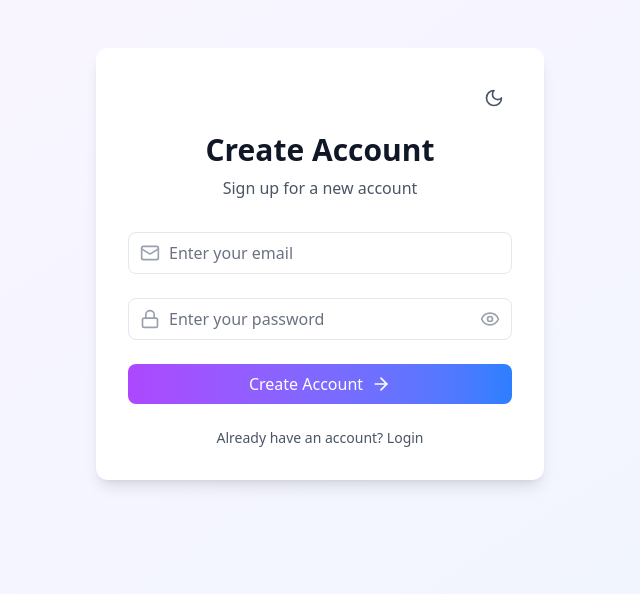
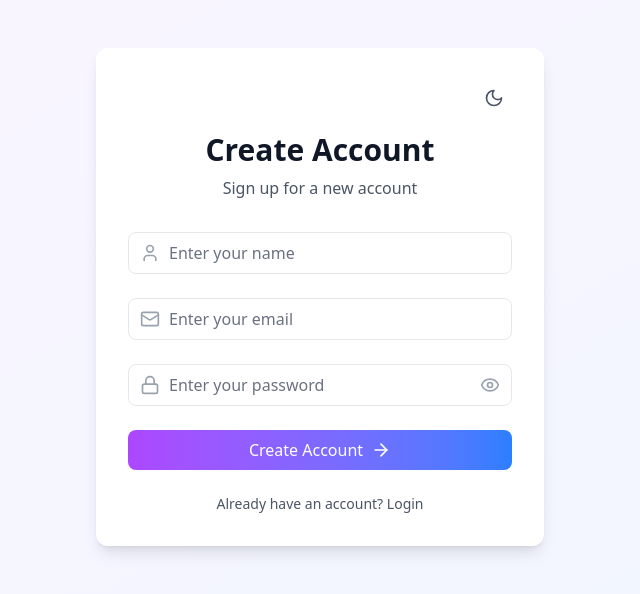
Before and after one commit to Chakibceran22/To_do_list_app, a React (Vite) app: page /signup in a window 1280 px wide. Shown: the top 594 px of the page, without its empty margins (320-960 px from the left). Built offline with nearby package versions, Linux system fonts and the light colour scheme.

Commit message:
finally finishing front and back fro auth

```diff
--- a/src/components/Login.jsx
+++ b/src/components/Login.jsx
@@ -1,9 +1,10 @@
 import React, { useState, useEffect } from "react";
 import { useNavigate } from "react-router-dom";
-
+import { signInWithEmailAndPassword } from "firebase/auth";
+import auth from '../firebase/firebaseAuth';
 import { Eye, EyeOff, Mail, Lock, User, ArrowRight, Moon, Sun } from 'lucide-react';
 
-const Login = () => {
+const Login = ({setUser}) => {
     const [showPassword, setShowPassword] = useState(false);
     const [darkMode, setDarkMode] = useState(false);
     const navigate = useNavigate();
@@ -38,10 +39,22 @@ const Login = () => {
         return Object.keys(newErrors).length === 0;
     };
 
-    const handleSubmit = (e) => {
+    const handleSubmit = async(e) => {
         e.preventDefault();
         if (validateForm()) {
-            console.log('Form submitted:', formData);
+            try{
+                const userCredentials = await signInWithEmailAndPassword(auth, formData.email, formData.password);
+                const user = userCredentials.user;
+                alert(`Welcome back, ${user.displayName}`);
+                navigate('/');
+            }
+            catch(error){
+                const errorCode = error.code;
+                const errorMessage = error.message;
+                console.log(errorCode, errorMessage);
+                alert(errorMessage);
+            }
+
         }
     };
 
--- a/src/components/Signeup.jsx
+++ b/src/components/Signeup.jsx
@@ -2,6 +2,8 @@ import React, { useState, useEffect } from 'react';
 import { useNavigate } from 'react-router-dom';
 import { Eye, EyeOff, Mail, Lock, User, ArrowRight, Moon, Sun } from 'lucide-react';
 import { createUserWithEmailAndPassword } from 'firebase/auth';
+import { updateProfile } from 'firebase/auth';
+
 import auth from '../firebase/firebaseAuth';
 
 
@@ -12,6 +14,7 @@ const Signeup = () => {
     const [formData, setFormData] = useState({
         email: '',
         password: '',
+        name : ''
     });
     const [errors, setErrors] = useState({});
 
@@ -35,6 +38,9 @@ const Signeup = () => {
         } else if (formData.password.length < 6) {
             newErrors.password = 'Password must be at least 6 characters';
         }
+        if(!formData.name){
+            newErrors.name = 'Name is required';
+        }
 
 
 
@@ -42,10 +48,28 @@ const Signeup = () => {
         return Object.keys(newErrors).length === 0;
     };
 
-    const handleSubmit = (e) => {
+    const handleSubmit = async(e) => {
         e.preventDefault();
+
         if (validateForm()) {
-            console.log('Form submitted:', formData);
+            try{
+                const userCredentials = await createUserWithEmailAndPassword(auth, formData.email, formData.password);
+                const user = userCredentials.user
+                await updateProfile(user, {
+                    displayName: formData.name
+                });
+
+                if(user){
+                    alert("user created successfully")
+                }
+
+            }
+            catch(error){
+                const errorCode = error.code;
+                const errorMessage = error.message;
+                console.log(errorCode, errorMessage);
+                alert("error : user already exists or server error");
+            }
         }
     };
 
@@ -95,6 +119,30 @@ const Signeup = () => {
                     </div>
 
                     <form onSubmit={handleSubmit}  className="space-y-6">
+
+                                      <div>
+                                        <div className="relative">
+                                          <User className={`absolute left-3 top-1/2 transform -translate-y-1/2 transition-colors duration-200 ${
+                                            darkMode ? 'text-gray-500' : 'text-gray-400'
+                                          }`} size={20} />
+                                          <input
+                                            type="text"
+                                            name="name"
+                                            value={formData.name}
+                                            onChange={handleChange}
+                                            className={`w-full pl-10 pr-4 py-2 rounded-lg focus:ring-2 focus:ring-purple-500 outline-none transition-all duration-200 border
+                                              ${errors.name ? 'border-red-500' : darkMode ? 'border-gray-600' : 'border-gray-200'}
+                                              ${darkMode
+                                                ? 'bg-gray-700 text-white border-gray-600 placeholder-gray-400'
+                                                : 'bg-white text-gray-900 border-gray-200 placeholder-gray-500'
+                                              }`}
+                                            placeholder="Enter your name"
+                                          />
+                                        </div>
+                                        {errors.name && (
+                                          <p className="mt-1 text-sm text-red-500">{errors.name}</p>
+                                        )}
+                                      </div>
 
 
                         <div>
--- a/src/components/TodoList.jsx
+++ b/src/components/TodoList.jsx
@@ -1,20 +1,43 @@
 import React, { useState, useEffect } from 'react';
-import { Trash2, Check, Plus, Moon, Sun } from 'lucide-react';
+import { Trash2, Check, Plus, Moon, Sun, Loader } from 'lucide-react'; // Add Loader icon
+import auth from '../firebase/firebaseAuth';
+import { getAuth, onAuthStateChanged } from 'firebase/auth';
 
 const TodoList = () => {
   const [todos, setTodos] = useState([]);
   const [newTodo, setNewTodo] = useState('');
   const [darkMode, setDarkMode] = useState(false);
   const [isSubmitting, setIsSubmitting] = useState(false);
+  const [user, setUser] = useState('');
+  const [loading, setLoading] = useState(true); // Loading state
 
   useEffect(() => {
     if (window.matchMedia('(prefers-color-scheme: dark)').matches) {
       setDarkMode(true);
     }
+
+    const unsubscribe = onAuthStateChanged(auth, (user) => {
+      if (user) {
+        setUser(user);
+      } else {
+        setUser(null); // Set user to null if not logged in
+      }
+      setLoading(false); // Set loading to false once the user state is updated
+    });
+
+    return () => unsubscribe(); // Cleanup the subscription on unmount
   }, []);
 
+  if (loading) {
+    return (
+      <div className="flex justify-center items-center min-h-screen">
+        <div className={`w-16 h-16 border-4 border-t-4 border-${darkMode ? 'gray-300' : 'gray-900'} border-solid rounded-full animate-spin`} style={{ borderTopColor: darkMode ? '#6366F1' : '#3B82F6' }}></div>
+      </div>
+    );
+  }
   const addTodo = async (e) => {
     e.preventDefault();
+    console.log(user)
     if (newTodo.trim()) {
       setIsSubmitting(true);
       // Simulate a small delay to show the loading state
--- a/src/firebase/firebaseAuth.js
+++ b/src/firebase/firebaseAuth.js
@@ -1,5 +1,9 @@
 import app from "./firebaseConfig";
-import { getAuth} from "firebase/auth";
+import { getAuth, setPersistence, browserLocalPersistence} from "firebase/auth";
 
 const auth  = getAuth(app);
+setPersistence(auth, browserLocalPersistence)
+  .catch((error) => {
+    console.error("Error setting persistence: ", error);
+  });
 export default auth;
```
Also changed, not shown: src/routes/AppRouter.jsx (+10 -2 lines).
